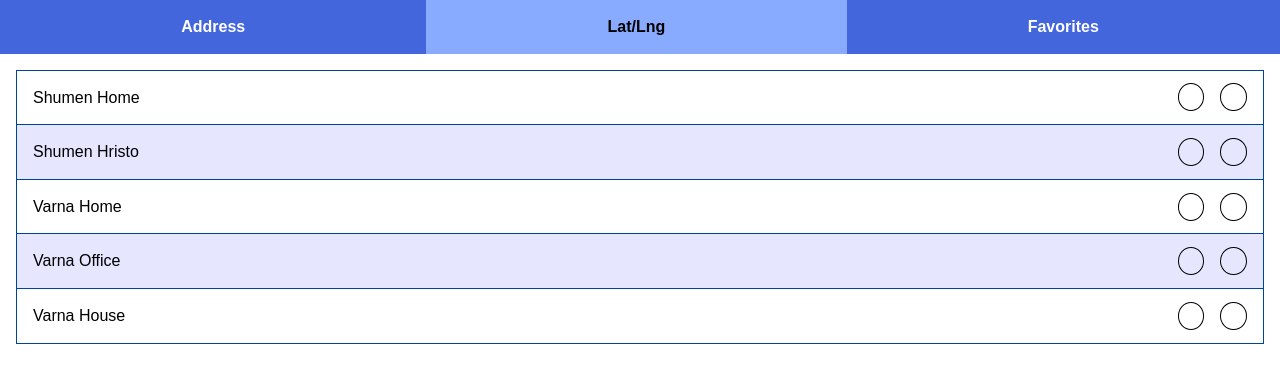
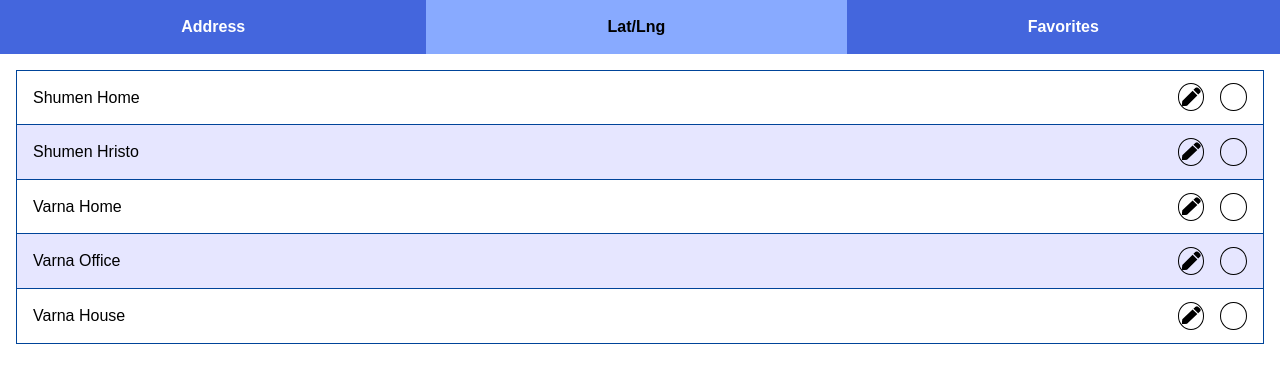
Before and after one commit to magadanskiuchen/m-simple-nav-react, a React (Create React App) app: page /favorites in a window 1280 px wide. Shown: the top 382 px of the page. Built offline with nearby package versions, Linux system fonts and the light colour scheme.

Commit message:
WIP on adding icons

```diff
--- a/src/styles/FavoritesInput.scss
+++ b/src/styles/FavoritesInput.scss
@@ -35,8 +35,23 @@
 	background: none;
 	border: 1px solid var(--black);
 	border-radius: 50%;
+	overflow: hidden;
 
 	& + & {
 		margin-left: 1rem;
 	}
+
+	&--edit {
+		position: relative;
+
+		&:before {
+			content: url('../assets/icons/pen-solid.svg');
+			position: absolute;
+			width: 75%;
+			height: 75%;
+			top: 50%;
+			left: 50%;
+			transform: translate(-50%, -50%);
+		}
+	}
 }
```
